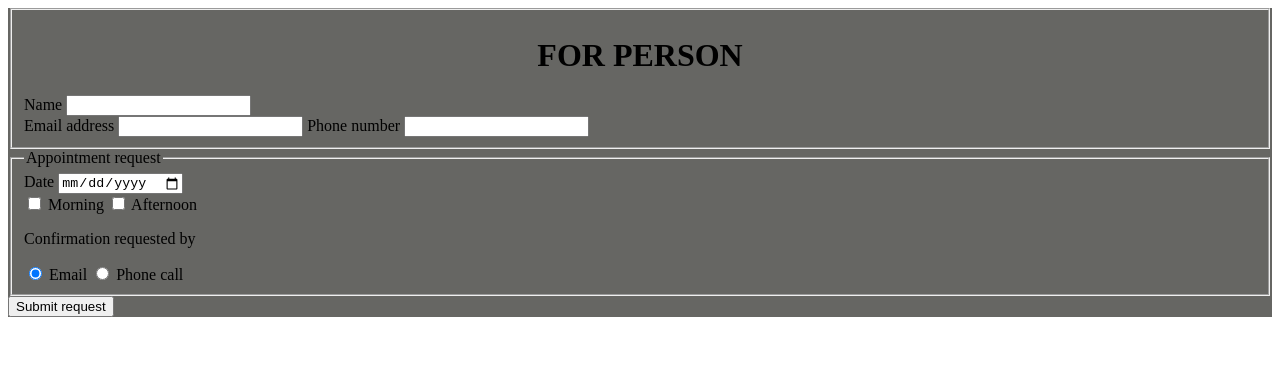
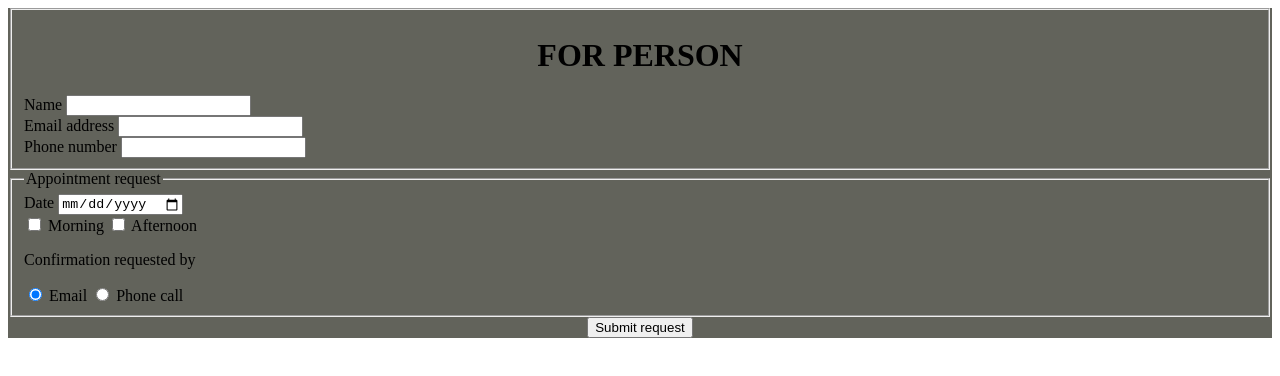
Before and after one commit to dguru343/edit-client-appointment-, an Angular app: page / in a window 1280 px wide. Shown: the top 376 px of the page. Built offline with nearby package versions, Linux system fonts and the light colour scheme.

Commit message:
2 files modified

```diff
--- a/src/app/app.component.css
+++ b/src/app/app.component.css
@@ -2,7 +2,7 @@ h1{
   text-align: center;
 }
 form{
-  background-color: rgb(102, 102, 99);
+  background-color: rgb(98, 99, 91);
 }
 form{
   box-sizing: border-box;
@@ -10,3 +10,6 @@ form{
   border-style: solid;
   border-color: hsl(0, 88%, 44%)
 }
+.btns{
+  text-align: center;
+}
--- a/src/app/app.component.html
+++ b/src/app/app.component.html
@@ -9,7 +9,7 @@
     <label>
       Email address
       <input type="email" name="email" required>
-    </label>
+    </label><br>
     <label>
       Phone number
       <input type="tel" name="phone">
@@ -41,6 +41,41 @@
     <label>
       <input type="radio" name="Confirmation requested by" value="email" checked>
       Email
+
+
+
+
+
+
+
+
+
+
+
+
+
+
+
+
+
+
+
+
+
+
+
+
+
+
+
+
+
+
+
+
+
+
+
     </label>
     <label>
       <input type="radio" name="Confirmation requested by" value="phone">
```
